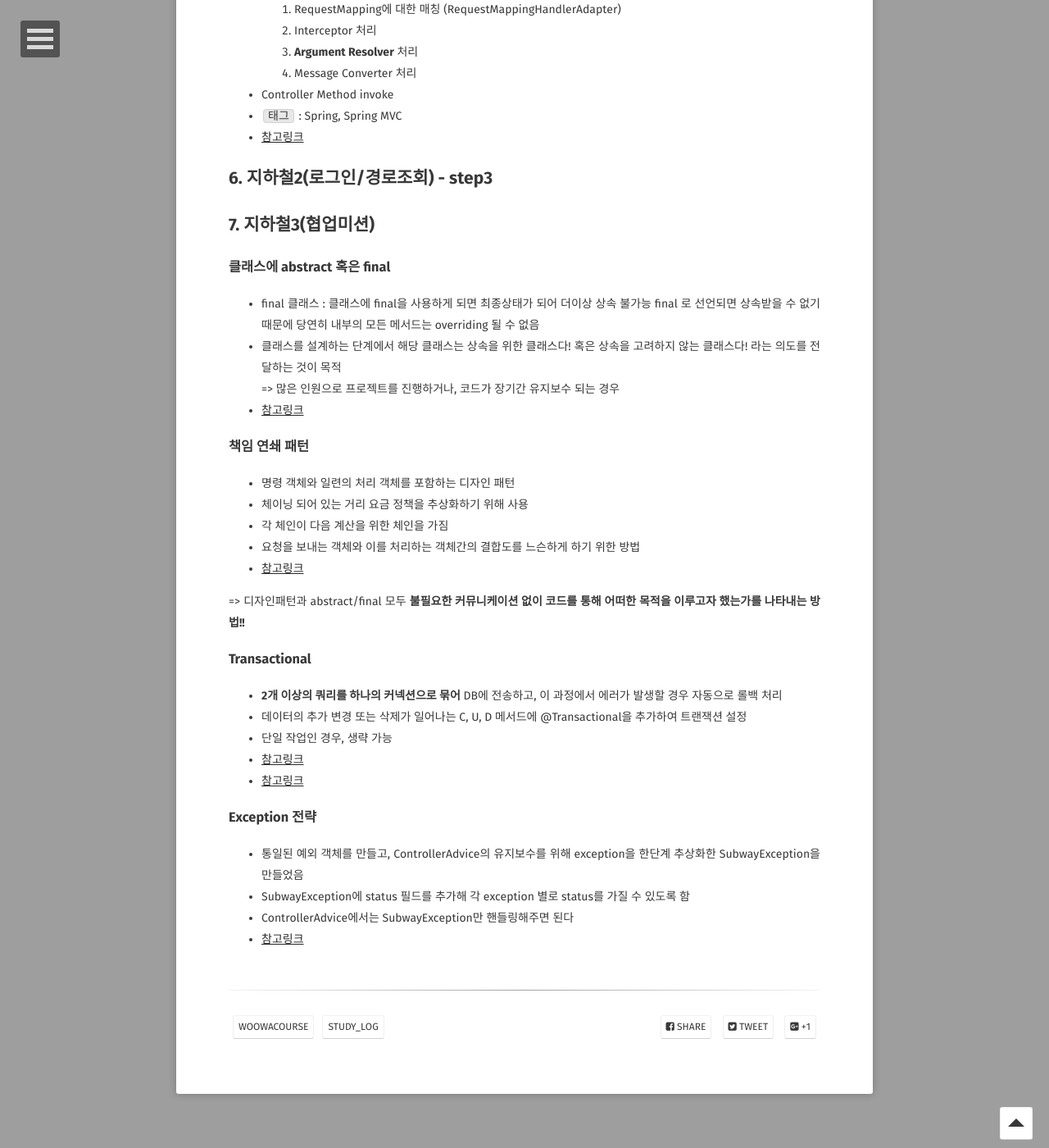
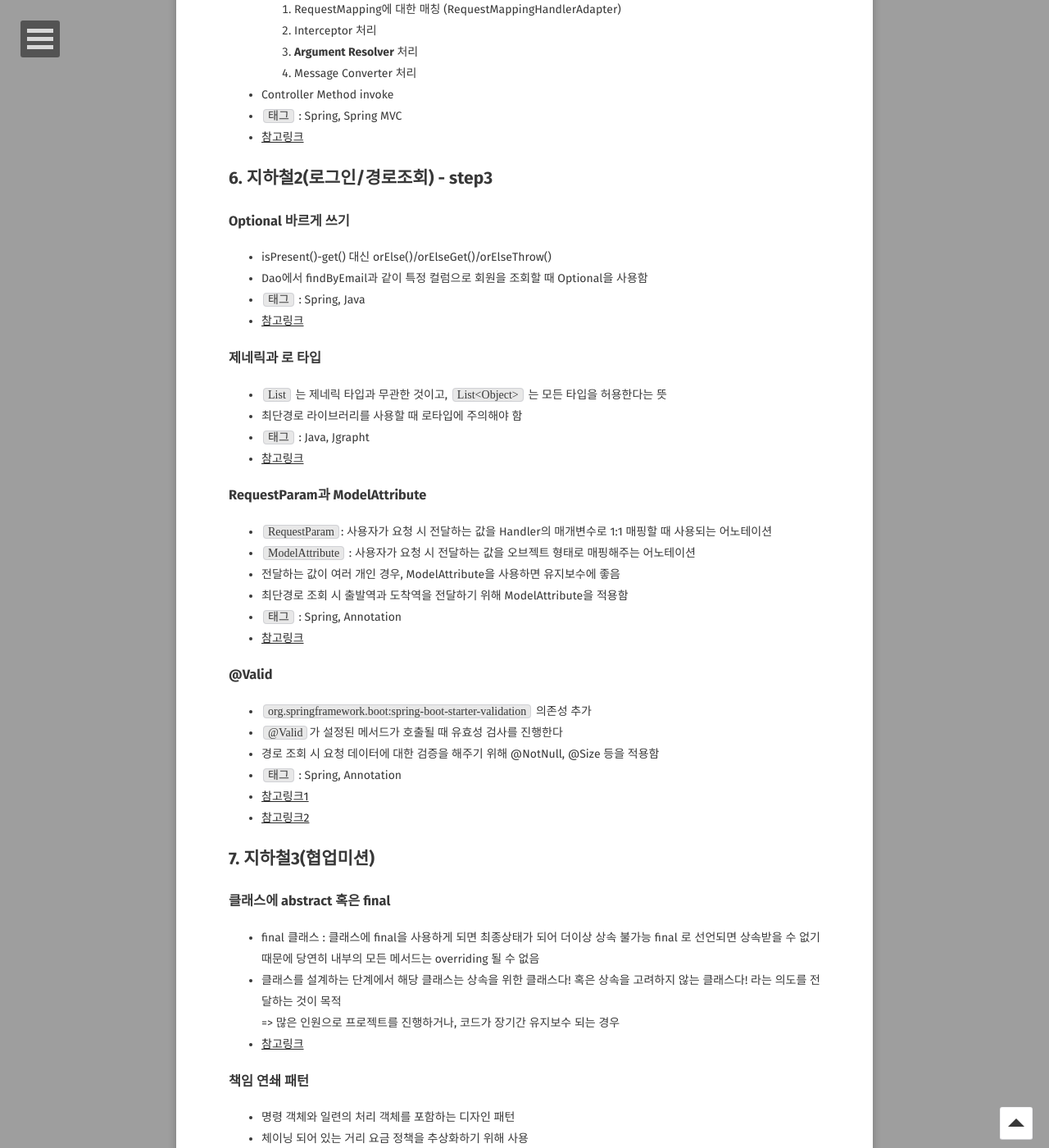
Before and after one commit to xrabcde/xrabcde.github.io, a Jekyll site: the page built from _posts/2021-05-18-studylog-lv2.md, in a window 1280 px wide and 1400 px high, scrolled down 4106 px. Shown: the whole window at 82% size. Built offline with Jekyll 4.4.1, drawn with Linux system fonts in a browser that asks for light colours; some web fonts are replaced.

Commit message:
modify: 우테코/LV2 학습로그 정리

```diff
--- a/_posts/2021-05-18-studylog-lv2.md
+++ b/_posts/2021-05-18-studylog-lv2.md
@@ -120,6 +120,33 @@ comments: false
 - [참고링크](https://github.com/binghe819/TIL/blob/master/Spring/MVC/Spring%20MVC%20flow.md)
 
 ## 6. 지하철2(로그인/경로조회) - step3
+### Optional 바르게 쓰기
+- isPresent()-get() 대신 orElse()/orElseGet()/orElseThrow()
+- Dao에서 findByEmail과 같이 특정 컬럼으로 회원을 조회할 때 Optional을 사용함
+- `태그` : Spring, Java
+- [참고링크](http://homoefficio.github.io/2019/10/03/Java-Optional-%EB%B0%94%EB%A5%B4%EA%B2%8C-%EC%93%B0%EA%B8%B0/)
+
+### 제네릭과 로 타입
+- `List` 는 제네릭 타입과 무관한 것이고, `List<Object>` 는 모든 타입을 허용한다는 뜻
+- 최단경로 라이브러리를 사용할 때 로타입에 주의해야 함
+- `태그` :  Java, Jgrapht
+- [참고링크](https://madplay.github.io/post/dont-use-raw-types)
+
+### RequestParam과 ModelAttribute
+- `RequestParam`: 사용자가 요청 시 전달하는 값을 Handler의 매개변수로 1:1 매핑할 때 사용되는 어노테이션
+- `ModelAttribute` : 사용자가 요청 시 전달하는 값을 오브젝트 형태로 매핑해주는 어노테이션
+- 전달하는 값이 여러 개인 경우, ModelAttribute을 사용하면 유지보수에 좋음
+- 최단경로 조회 시 출발역과 도착역을 전달하기 위해 ModelAttribute을 적용함
+- `태그` : Spring, Annotation
+- [참고링크](https://galid1.tistory.com/769)
+
+### @Valid
+- `org.springframework.boot:spring-boot-starter-validation` 의존성 추가
+- `@Valid`가 설정된 메서드가 호출될 때 유효성 검사를 진행한다
+- 경로 조회 시 요청 데이터에 대한 검증을 해주기 위해 @NotNull, @Size 등을 적용함
+- `태그` : Spring, Annotation
+- [참고링크1](https://meetup.toast.com/posts/223)
+- [참고링크2](https://gaemi606.tistory.com/entry/Spring-Boot-ResponseBody-%EA%B0%81-%ED%95%AD%EB%AA%A9%EC%97%90-%ED%81%AC%EA%B8%B0-%ED%95%84%EC%88%98-%EA%B0%92-%EC%84%A4%EC%A0%95-spring-boot-starter-validation)
 
 ## 7. 지하철3(협업미션)
 ### 클래스에 abstract 혹은 final
```
